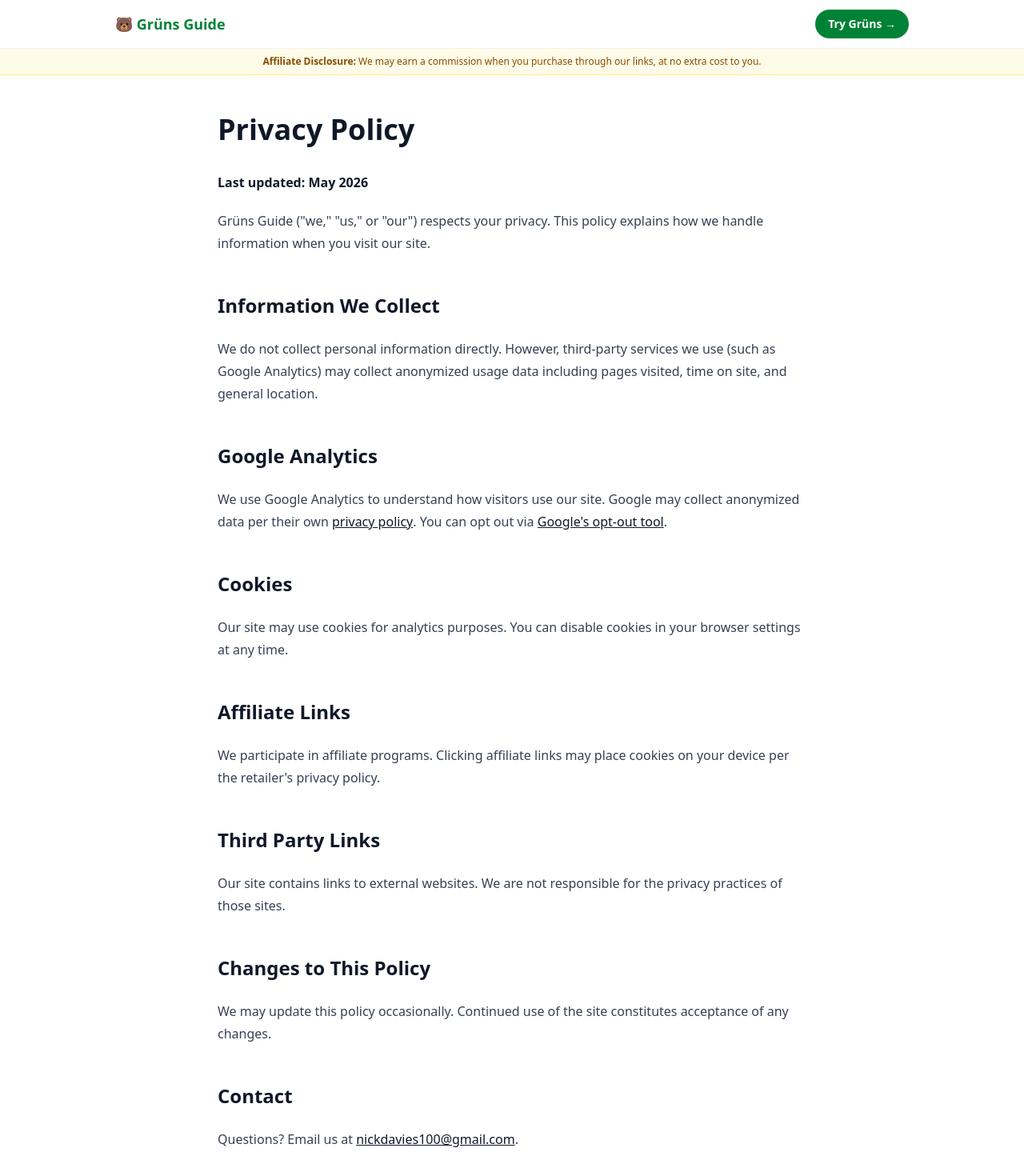
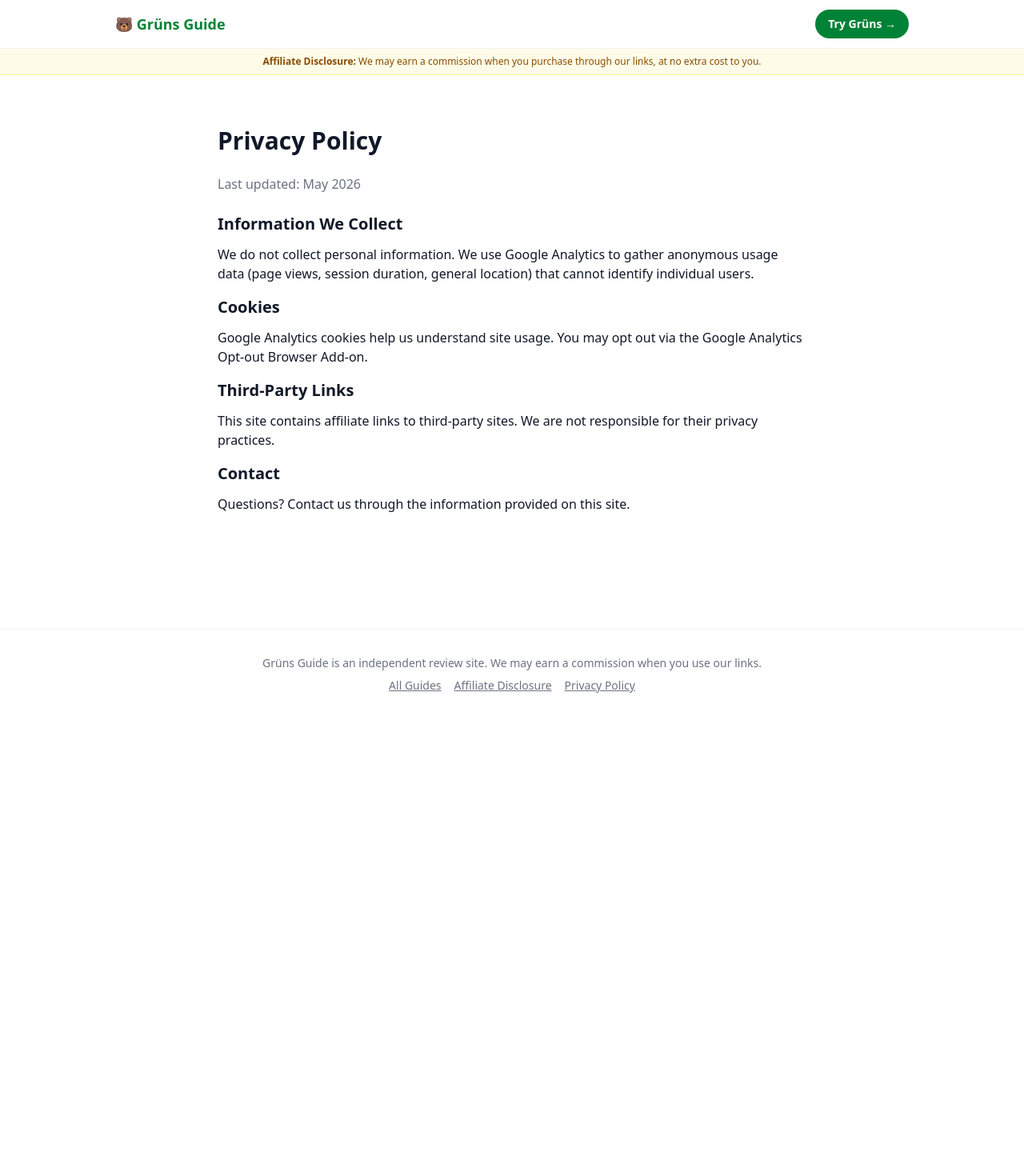
Before and after one commit to p32nicky/grunsguide, a Next.js app: page /privacy-policy in a window 1280 px wide. Shown: the top 1470 px of the page at 80% size. After the commit the page ends 899 px from the top, so only its background shows below. Built offline with nearby package versions, Linux system fonts and the light colour scheme.

Commit message:
Add affiliate disclosure and privacy policy pages

```diff
--- a/app/affiliate-disclosure/page.tsx
+++ b/app/affiliate-disclosure/page.tsx
@@ -1,34 +1,11 @@
-import type { Metadata } from "next";
-
-export const metadata: Metadata = {
-  title: "Affiliate Disclosure",
-  description: "Grüns Guide affiliate disclosure — how we earn commissions and our commitment to honest reviews.",
-};
-
-export default function AffiliatePage() {
+export default function AffiliateDisclosure() {
   return (
-    <div className="max-w-3xl mx-auto px-4 py-12 prose prose-gray">
-      <h1>Affiliate Disclosure</h1>
-      <p><strong>Last updated: May 2026</strong></p>
-      <p>
-        Grüns Guide ("we," "us," or "our") participates in affiliate marketing programs. This means we may earn a commission when you click on links and make a purchase — at no extra cost to you.
-      </p>
-      <h2>How It Works</h2>
-      <p>
-        Some links on this site are affiliate links. When you click one and complete a purchase, we receive a small commission from the retailer. This helps us keep the site running and producing free content.
-      </p>
-      <h2>Our Commitment to Honesty</h2>
-      <p>
-        We only recommend products we genuinely believe in. Our reviews and guides reflect honest opinions — affiliate relationships do not influence our editorial content. We will always disclose when content contains affiliate links.
-      </p>
-      <h2>Grüns Affiliate Program</h2>
-      <p>
-        We are an affiliate of Grüns and earn a commission on qualifying purchases made through our links. This does not affect the price you pay.
-      </p>
-      <h2>Contact</h2>
-      <p>
-        Questions? Email us at <a href="mailto:nickdavies100@gmail.com">nickdavies100@gmail.com</a>.
-      </p>
+    <div className="max-w-3xl mx-auto px-4 py-16">
+      <h1 className="text-3xl font-bold mb-6">Affiliate Disclosure</h1>
+      <p className="text-gray-500 mb-6">Last updated: May 2026</p>
+      <p className="mb-4">This site is reader-supported. Some links are affiliate links — we may earn a commission if you click and purchase, at no extra cost to you.</p>
+      <p className="mb-4">We only recommend products we genuinely believe provide value. Our opinions are not influenced by affiliate relationships.</p>
+      <p className="mb-4">This disclosure complies with the FTC guidelines on endorsements (16 CFR Part 255).</p>
     </div>
   );
 }
--- a/app/privacy-policy/page.tsx
+++ b/app/privacy-policy/page.tsx
@@ -1,46 +1,16 @@
-import type { Metadata } from "next";
-
-export const metadata: Metadata = {
-  title: "Privacy Policy",
-  description: "Grüns Guide privacy policy — how we collect, use, and protect your data.",
-};
-
-export default function PrivacyPage() {
+export default function PrivacyPolicy() {
   return (
-    <div className="max-w-3xl mx-auto px-4 py-12 prose prose-gray">
-      <h1>Privacy Policy</h1>
-      <p><strong>Last updated: May 2026</strong></p>
-      <p>
-        Grüns Guide ("we," "us," or "our") respects your privacy. This policy explains how we handle information when you visit our site.
-      </p>
-      <h2>Information We Collect</h2>
-      <p>
-        We do not collect personal information directly. However, third-party services we use (such as Google Analytics) may collect anonymized usage data including pages visited, time on site, and general location.
-      </p>
-      <h2>Google Analytics</h2>
-      <p>
-        We use Google Analytics to understand how visitors use our site. Google may collect anonymized data per their own <a href="https://policies.google.com/privacy" target="_blank" rel="noopener noreferrer">privacy policy</a>. You can opt out via <a href="https://tools.google.com/dlpage/gaoptout" target="_blank" rel="noopener noreferrer">Google's opt-out tool</a>.
-      </p>
-      <h2>Cookies</h2>
-      <p>
-        Our site may use cookies for analytics purposes. You can disable cookies in your browser settings at any time.
-      </p>
-      <h2>Affiliate Links</h2>
-      <p>
-        We participate in affiliate programs. Clicking affiliate links may place cookies on your device per the retailer's privacy policy.
-      </p>
-      <h2>Third Party Links</h2>
-      <p>
-        Our site contains links to external websites. We are not responsible for the privacy practices of those sites.
-      </p>
-      <h2>Changes to This Policy</h2>
-      <p>
-        We may update this policy occasionally. Continued use of the site constitutes acceptance of any changes.
-      </p>
-      <h2>Contact</h2>
-      <p>
-        Questions? Email us at <a href="mailto:nickdavies100@gmail.com">nickdavies100@gmail.com</a>.
-      </p>
+    <div className="max-w-3xl mx-auto px-4 py-16">
+      <h1 className="text-3xl font-bold mb-6">Privacy Policy</h1>
+      <p className="text-gray-500 mb-6">Last updated: May 2026</p>
+      <h2 className="text-xl font-bold mb-3">Information We Collect</h2>
+      <p className="mb-4">We do not collect personal information. We use Google Analytics to gather anonymous usage data (page views, session duration, general location) that cannot identify individual users.</p>
+      <h2 className="text-xl font-bold mb-3">Cookies</h2>
+      <p className="mb-4">Google Analytics cookies help us understand site usage. You may opt out via the Google Analytics Opt-out Browser Add-on.</p>
+      <h2 className="text-xl font-bold mb-3">Third-Party Links</h2>
+      <p className="mb-4">This site contains affiliate links to third-party sites. We are not responsible for their privacy practices.</p>
+      <h2 className="text-xl font-bold mb-3">Contact</h2>
+      <p className="mb-4">Questions? Contact us through the information provided on this site.</p>
     </div>
   );
 }
```
